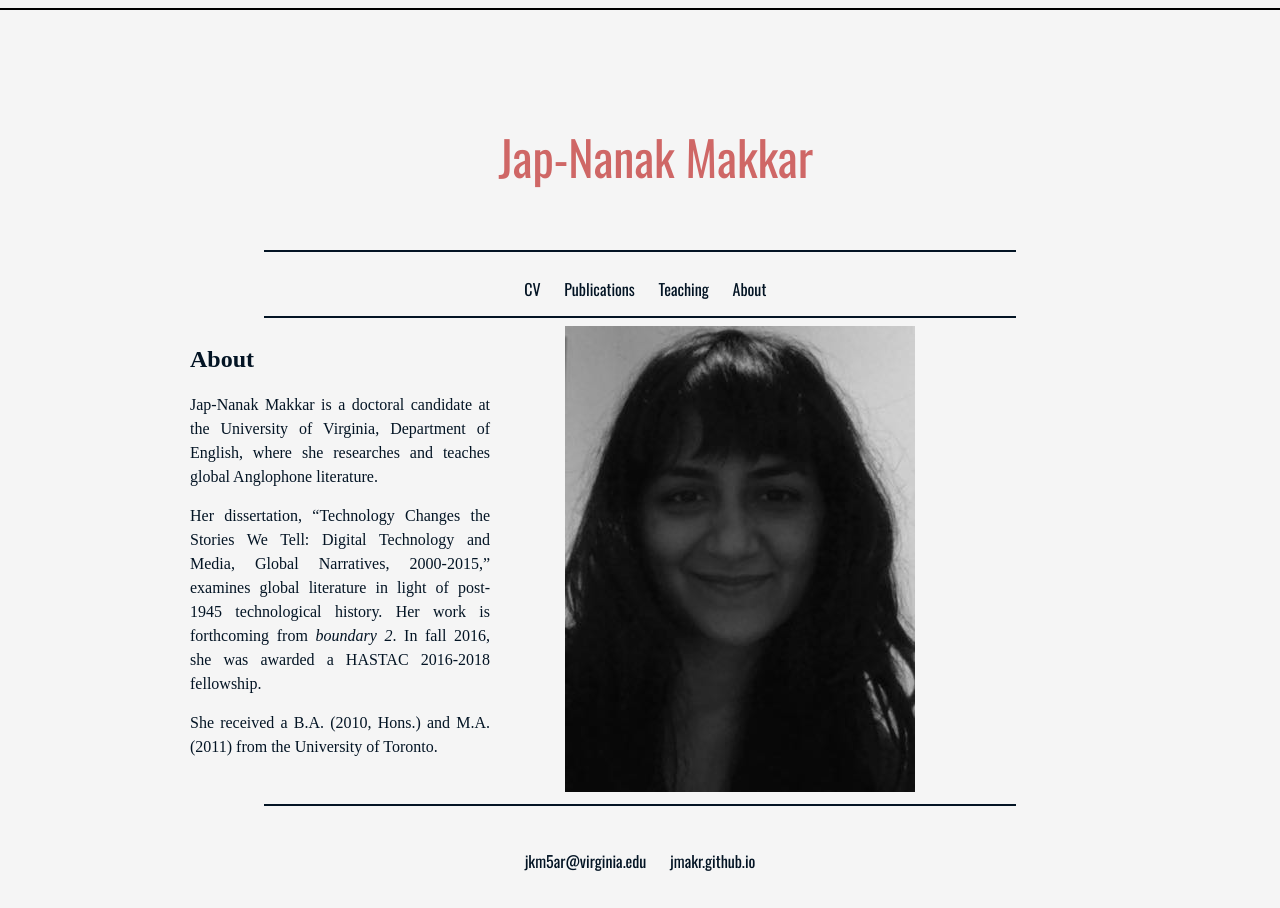
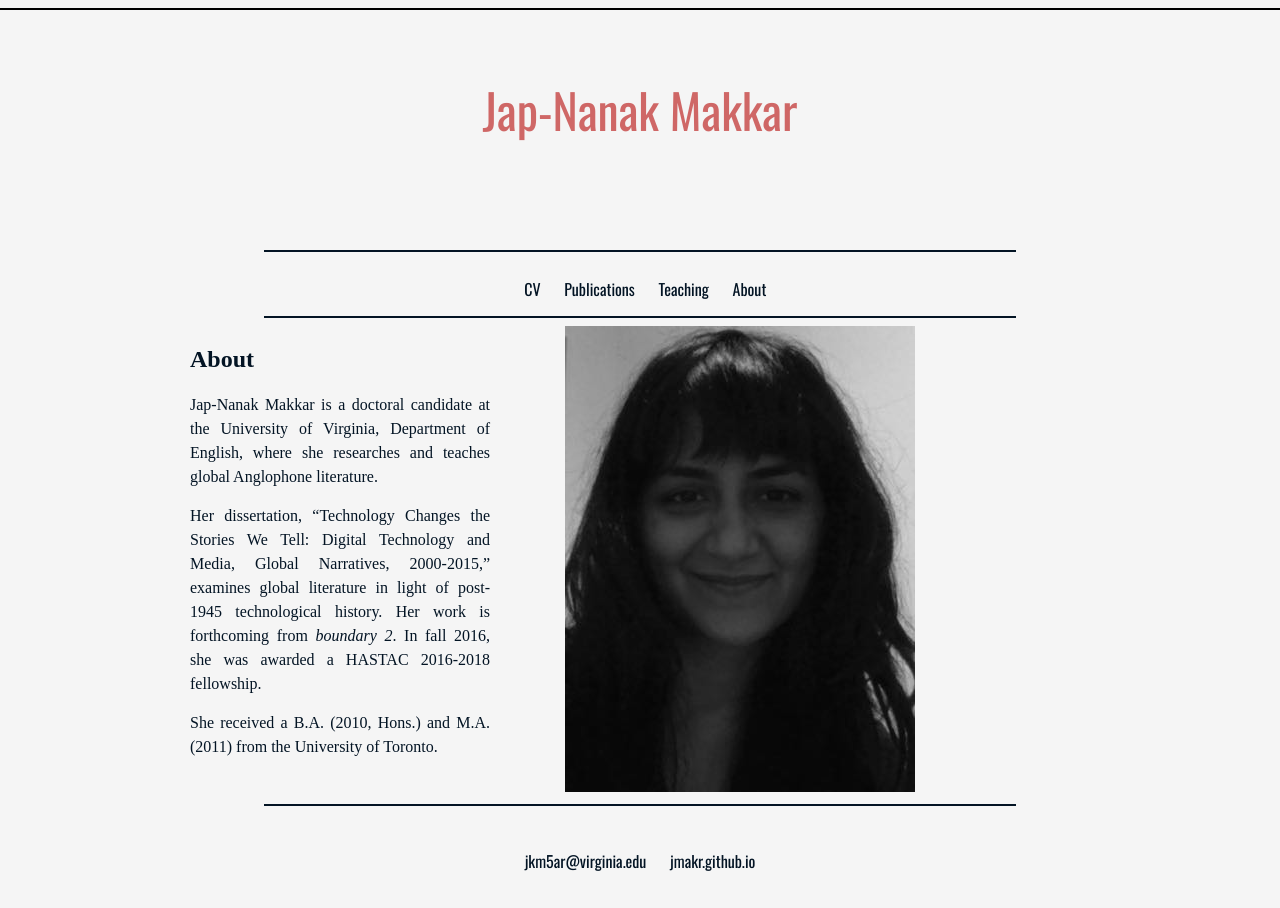
Before and after one commit to jmakr/jmakr.github.io, a Jekyll site: the page built from index.html, in a window 1280 px wide. Built offline with Jekyll 4.4.1, drawn with Linux system fonts in a browser that asks for light colours; some web fonts are replaced.

Commit message:
Update main.css

```diff
--- a/css/main.css
+++ b/css/main.css
@@ -2,11 +2,29 @@
   display: block;
   background-color: #F5F5F5; /*eggshell*/
   height: 7em;
+  font-size: 2em;
+	overflow: hidden;
+	border:2px;
+
+}
+
+.h1logocontainer {
+    width:100%;
+    height: 7em;
+    margin-left: auto;
+    margin-right: auto;
+	border:2px;
+
+
+}
+
+.h1logohelper {
+  margin-left: auto;
+  margin-right: auto;
+  margin-top:auto;
+  margin-bottom:auto;
+	border:2px;
   text-align: center;
-  font-size: 2em;
-  margin-bottom: 0;
-  margin-top: 0;
-	overflow: hidden;
 
 }
 
@@ -43,27 +61,7 @@ h1 {
 
 }
 
-.h1logocontainer {
-    position: relative;
-    width:80%;
-    height: 7em;
-    margin-left: auto;
-    margin-right: auto;
 
-
-}
-
-.h1logohelper {
-    position:absolute;
-    top: 50%;
-    left:50%;
-    transform: translate(-45%, -35%);
-
-
-    text-align: center;
-    vertical-align:middle;
-
-}
 section {
 
 
@@ -124,8 +122,6 @@ body {
     margin-left: auto;
     font-size: 16px;
 
-
-
 }
 
 
@@ -159,8 +155,6 @@ p {
 .frontpagebox {
 	display:inline;
 	width: 100%;
-
-
 }
 
 .blurb {
```
